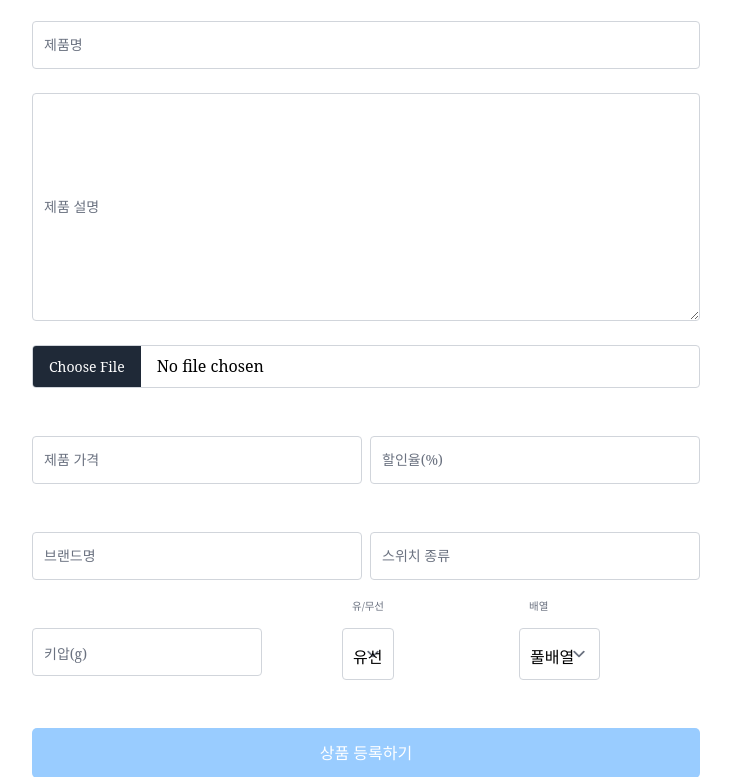
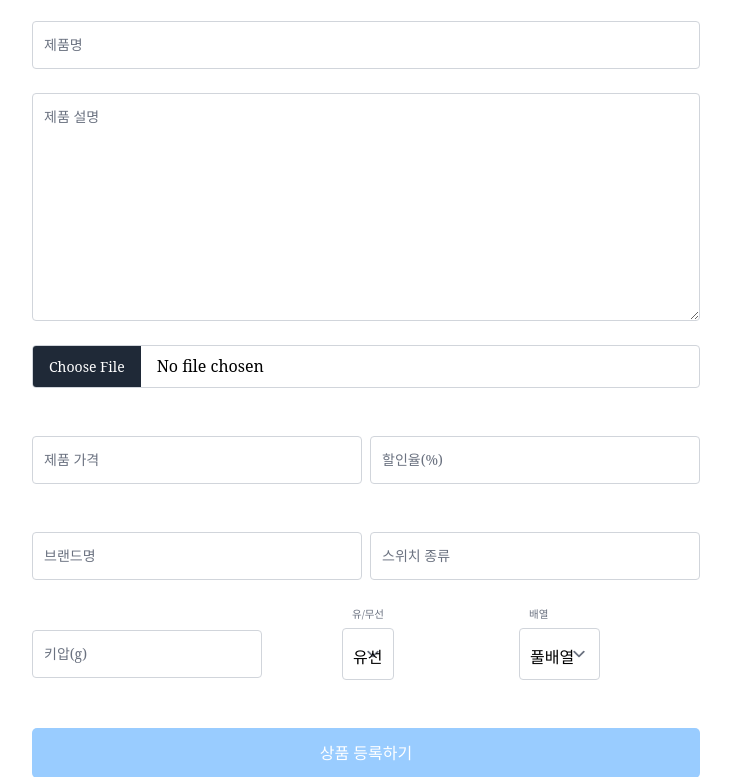
Before and after one commit to keyboard-warriors6/keyboard_warrior, a Django app: page /products/create/ in a window 1280 px wide. Shown: the part 274-1051 px from the top of the page, without its empty margins (274-1005 px from the left). Run offline with Django 3.2, Linux system fonts and the light colour scheme; the visitor is signed in with stand-in values (Sample User, id 1); some libraries are stand-ins or nearby versions; some web fonts are replaced.

Commit message:
[UPDATE] signup and product_create form

```diff
--- a/accounts/forms.py
+++ b/accounts/forms.py
@@ -25,7 +25,7 @@ class CustomUserCreationForm(UserCreationForm):
         self.fields['first_name'].help_text = ''
         self.fields['email'].widget.attrs['class'] = 'signup-form block px-2.5 pb-2.5 pt-4 w-full text-sm text-gray-900 bg-white border-1 appearance-none peer'
         self.fields['email'].widget.attrs['placeholder'] = " "
-        self.fields['profile_img'].widget.attrs['class'] = 'signup-form block w-full border border-gray-500 text-sm text-gray-500 file:mr-4 file:py-1 file:px-4 file:border-0 file:text-sm file:font-semibold file:bg-[#99ccff] file:text-white hover:file:bg-[#99ccff]'
+        self.fields['profile_img'].widget.attrs['class'] = 'signup-form block w-full border text-sm text-gray-500 file:mr-4 file:py-1 file:px-4 file:border-0 file:text-sm file:font-semibold file:bg-[#99ccff] file:text-white hover:file:bg-[#99ccff]'
         self.fields['profile_img'].label = "프로필 사진"
         self.fields['phone_number'].widget.attrs['class'] = 'signup-form block px-2.5 pb-2.5 pt-4 w-full text-sm text-gray-900 bg-white border-1 appearance-none peer'
         self.fields['phone_number'].widget.attrs['placeholder'] = " "
--- a/products/templates/products/product_create.html
+++ b/products/templates/products/product_create.html
@@ -17,7 +17,7 @@
 
     <div class="relative">
       {{ form.content }}
-      <label for="{{ form.content.auto_id }}" class="absolute text-sm text-gray-500 duration-300 transform -translate-y-4 scale-75 top-2 z-10 origin-[0] bg-white px-2 peer-focus:px-2 peer-focus:text-[#99ccff] peer-placeholder-shown:scale-100 peer-placeholder-shown:-translate-y-1/2 peer-placeholder-shown:top-1/2 peer-focus:top-2 peer-focus:scale-75 peer-focus:-translate-y-4 left-1">{{ form.content.label }}</label>
+      <label for="{{ form.content.auto_id }}" class="absolute text-sm text-gray-500 duration-300 transform -translate-y-4 scale-75 top-2 z-10 origin-[0] bg-white px-2 peer-focus:px-2 peer-focus:text-[#99ccff] peer-placeholder-shown:scale-100 peer-placeholder-shown:-translate-y-1/2 peer-placeholder-shown:top-6 peer-focus:top-2 peer-focus:scale-75 peer-focus:-translate-y-4 left-1">{{ form.content.label }}</label>
     </div>
 
     <div class="relative">
@@ -27,44 +27,44 @@
     <div class="flex">
       <div class="relative flex-1 me-1">
         {{ form.price }}
-        <label for="{{ form.price.auto_id }}" class="absolute text-sm text-gray-500 duration-300 transform -translate-y-4 scale-75 top-2 z-10 origin-[0] bg-white px-2 peer-focus:px-2 peer-focus:text-[#99ccff] peer-placeholder-shown:scale-100 peer-placeholder-shown:-translate-y-1/2 peer-placeholder-shown:top-1/2 peer-focus:top-2 peer-focus:scale-75 peer-focus:-translate-y-4 left-1">{{ form.price.label }}</label>
+        <label for="{{ form.price.auto_id }}" class="absolute text-sm text-gray-500 duration-300 transform -translate-y-4 scale-75 top-2 z-10 origin-[0] bg-white px-2 peer-focus:px-2 peer-focus:text-[#99ccff] peer-placeholder-shown:scale-100 peer-placeholder-shown:-translate-y-1/2 peer-placeholder-shown:top-1/2 peer-focus:top-[2rem] peer-focus:scale-75 peer-focus:-translate-y-4 left-1">{{ form.price.label }}</label>
       </div>
 
       <div class="relative flex-1 ms-1">
         {{ form.discount_rate }}
-        <label for="{{ form.discount_rate.auto_id }}" class="absolute text-sm text-gray-500 duration-300 transform -translate-y-4 scale-75 top-2 z-10 origin-[0] bg-white px-2 peer-focus:px-2 peer-focus:text-[#99ccff] peer-placeholder-shown:scale-100 peer-placeholder-shown:-translate-y-1/2 peer-placeholder-shown:top-1/2 peer-focus:top-2 peer-focus:scale-75 peer-focus:-translate-y-4 left-1">{{ form.discount_rate.label }}</label>
+        <label for="{{ form.discount_rate.auto_id }}" class="absolute text-sm text-gray-500 duration-300 transform -translate-y-4 scale-75 top-2 z-10 origin-[0] bg-white px-2 peer-focus:px-2 peer-focus:text-[#99ccff] peer-placeholder-shown:scale-100 peer-placeholder-shown:-translate-y-1/2 peer-placeholder-shown:top-1/2 peer-focus:top-[2rem] peer-focus:scale-75 peer-focus:-translate-y-4 left-1">{{ form.discount_rate.label }}</label>
       </div>
     </div>
 
     <div class="flex">
       <div class="relative flex-1 me-1">
         {{ category_form.brand }}
-        <label for="{{ category_form.brand.auto_id }}" class="absolute text-sm text-gray-500 duration-300 transform -translate-y-4 scale-75 top-2 z-10 origin-[0] bg-white px-2 peer-focus:px-2 peer-focus:text-[#99ccff] peer-placeholder-shown:scale-100 peer-placeholder-shown:-translate-y-1/2 peer-placeholder-shown:top-1/2 peer-focus:top-2 peer-focus:scale-75 peer-focus:-translate-y-4 left-1">{{ category_form.brand.label }}</label>
+        <label for="{{ category_form.brand.auto_id }}" class="absolute text-sm text-gray-500 duration-300 transform -translate-y-4 scale-75 top-2 z-10 origin-[0] bg-white px-2 peer-focus:px-2 peer-focus:text-[#99ccff] peer-placeholder-shown:scale-100 peer-placeholder-shown:-translate-y-1/2 peer-placeholder-shown:top-1/2 peer-focus:top-[2rem]  peer-focus:scale-75 peer-focus:-translate-y-4 left-1">{{ category_form.brand.label }}</label>
       </div>
 
       <div class="relative flex-1 ms-1">
         {{ category_form.switch }}
-        <label for="{{ category_form.switch.auto_id }}" class="absolute text-sm text-gray-500 duration-300 transform -translate-y-4 scale-75 top-2 z-10 origin-[0] bg-white px-2 peer-focus:px-2 peer-focus:text-[#99ccff] peer-placeholder-shown:scale-100 peer-placeholder-shown:-translate-y-1/2 peer-placeholder-shown:top-1/2 peer-focus:top-2 peer-focus:scale-75 peer-focus:-translate-y-4 left-1">{{ category_form.switch.label }}</label>
+        <label for="{{ category_form.switch.auto_id }}" class="absolute text-sm text-gray-500 duration-300 transform -translate-y-4 scale-75 top-2 z-10 origin-[0] bg-white px-2 peer-focus:px-2 peer-focus:text-[#99ccff] peer-placeholder-shown:scale-100 peer-placeholder-shown:-translate-y-1/2 peer-placeholder-shown:top-1/2 peer-focus:top-[2rem] peer-focus:scale-75 peer-focus:-translate-y-4 left-1">{{ category_form.switch.label }}</label>
       </div>
     </div>
 
 
 
 
-    <div class="flex">
+    <div class="flex items-center">
       <div class="relative ">
         {{ category_form.pressure }}
-        <label for="{{ category_form.pressure.auto_id }}" class="absolute text-sm text-gray-500 duration-300 transform -translate-y-4 scale-75 top-2 z-10 origin-[0] bg-white px-2 peer-focus:px-2 peer-focus:text-[#99ccff] peer-placeholder-shown:scale-100 peer-placeholder-shown:-translate-y-1/2 peer-placeholder-shown:top-1/2 peer-focus:top-2 peer-focus:scale-75 peer-focus:-translate-y-4 left-1">{{ category_form.pressure.label }}</label>
+        <label for="{{ category_form.pressure.auto_id }}" class="absolute text-sm text-gray-500 duration-300 transform -translate-y-4 scale-75 top-2 z-10 origin-[0] bg-white px-2 peer-focus:px-2 peer-focus:text-[#99ccff] peer-placeholder-shown:scale-100 peer-placeholder-shown:-translate-y-1/2 peer-placeholder-shown:top-1/2 peer-focus:top-[2rem] peer-focus:scale-75 peer-focus:-translate-y-4 left-1">{{ category_form.pressure.label }}</label>
       </div>
 
       <div class="relative flex-1 ms-20">
         {{ category_form.bluetooth }}
-        <label for="{{ category_form.bluetooth.auto_id }}" class="absolute text-sm text-gray-500 duration-300 transform -translate-y-4 scale-75 top-2 z-10 origin-[0] bg-white px-2 peer-focus:px-2 peer-focus:text-[#99ccff] peer-placeholder-shown:scale-100 peer-placeholder-shown:-translate-y-1/2 peer-placeholder-shown:top-1/2 peer-focus:top-2 peer-focus:scale-75 peer-focus:-translate-y-4 left-1">{{ category_form.bluetooth.label }}</label>
+        <label for="{{ category_form.bluetooth.auto_id }}" class="absolute text-sm text-gray-500 duration-300 transform -translate-y-4 scale-75 top-4 z-10 origin-[0] bg-white px-2 peer-focus:px-2 peer-focus:text-[#99ccff] peer-placeholder-shown:scale-100 peer-placeholder-shown:-translate-y-1/2 peer-placeholder-shown:top-1/2 peer-focus:top-2 peer-focus:scale-75 peer-focus:-translate-y-4 left-1">{{ category_form.bluetooth.label }}</label>
       </div>
 
       <div class="relative flex-1 me-1">
         {{ category_form.tenkey }}
-        <label for="{{ category_form.tenkey.auto_id }}" class="absolute text-sm text-gray-500 duration-300 transform -translate-y-4 scale-75 top-2 z-10 origin-[0] bg-white px-2 peer-focus:px-2 peer-focus:text-[#99ccff] peer-placeholder-shown:scale-100 peer-placeholder-shown:-translate-y-1/2 peer-placeholder-shown:top-1/2 peer-focus:top-2 peer-focus:scale-75 peer-focus:-translate-y-4 left-1">{{ category_form.tenkey.label }}</label>
+        <label for="{{ category_form.tenkey.auto_id }}" class="absolute text-sm text-gray-500 duration-300 transform -translate-y-4 scale-75 top-4 z-10 origin-[0] bg-white px-2 peer-focus:px-2 peer-focus:text-[#99ccff] peer-placeholder-shown:scale-100 peer-placeholder-shown:-translate-y-1/2 peer-placeholder-shown:top-1/2 peer-focus:top-2 peer-focus:scale-75 peer-focus:-translate-y-4 left-1">{{ category_form.tenkey.label }}</label>
       </div>
     </div>
 
```
Also changed, not shown: accounts/templates/accounts/signup.html (+4 -4 lines).
